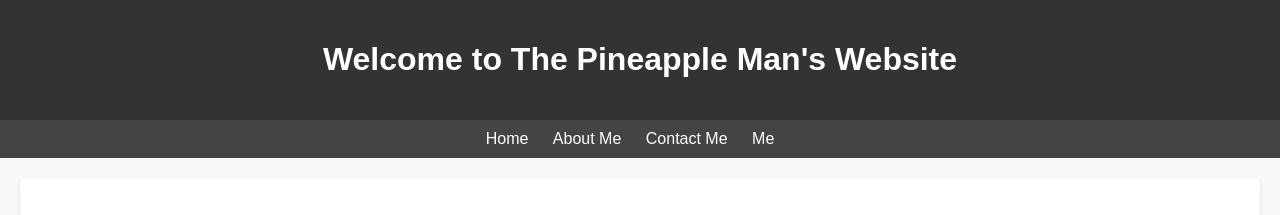
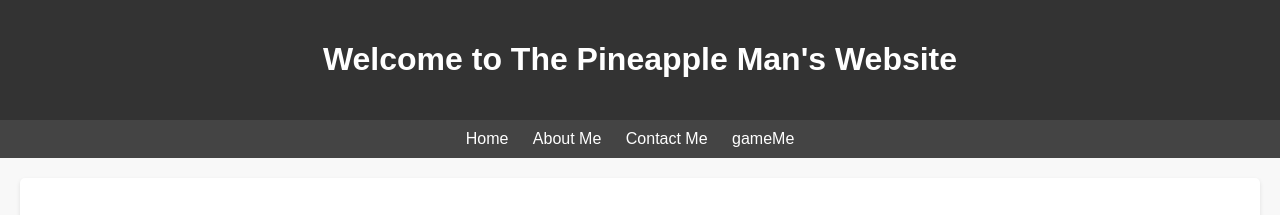
Before and after one commit to the-pineapple-man/the-pineapple-man.github.io, a plain HTML site: page index.html in a window 1280 px wide. Shown: the top 215 px of the page. Drawn offline with Linux system fonts and the light colour scheme.

Commit message:
Update index.html

```diff
--- a/index.html
+++ b/index.html
@@ -15,7 +15,7 @@
             <li><a href="index.html">Home</a></li>
             <li><a href="about.html">About Me</a></li>
             <li><a href="contact.html">Contact Me</a></li>
-            <li><a href="cool.html"> Me</a></li>
+            <li><a href="cool.html"> gameMe</a></li>
         </ul>
     </nav>
     <main>
```
